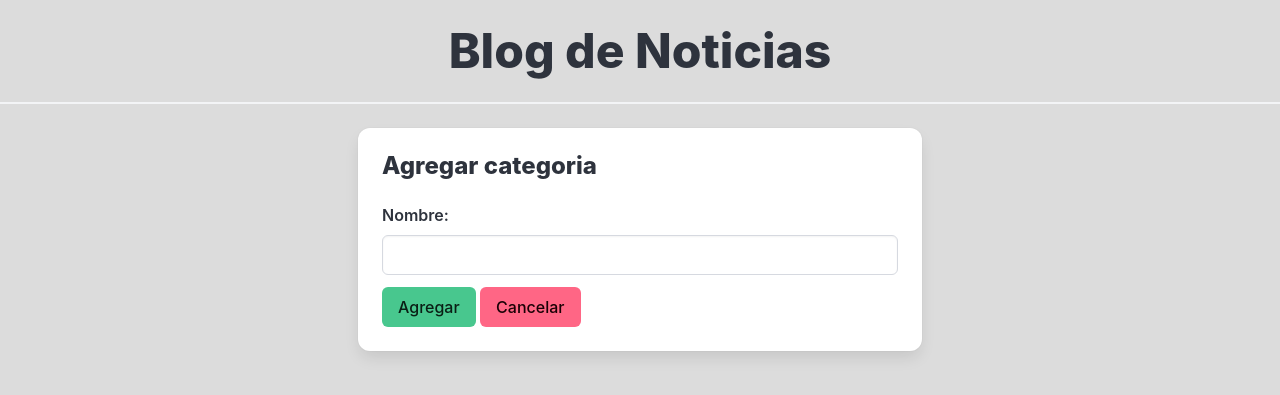
After one commit to EnriqueVilledaGarcia/Blog_TecNM, a Flask app: page /categories/new in a window 1280 px wide. The commit adds this page. Shown: the top 395 px of the page. Run offline with Flask 3, Linux system fonts and the light colour scheme; data that the repository does not hold is empty; some libraries are stand-ins or nearby versions.

Commit message:
Se agrega funcionalidad para insertar categoria

```diff
--- a/app/routes/categories.py
+++ b/app/routes/categories.py
@@ -10,3 +10,17 @@ categories_bp = Blueprint ('categories',__name__)
 def listar_categorias():
     categories = Category.query.all()
     return render_template('categories/listar_categorias.html', categories=categories)
+
+@categories_bp.route('/new', methods=['GET', 'POST'])
+def add_category():
+    if request.method == 'POST':
+        name = request.form['name']
+        new_category = Category(name=name)
+        db.session.add(new_category)
+        db.session.commit()
+
+        return redirect(url_for('categories.listar_categorias'))
+
+    #Aqui sigue si es GET
+    categories = Category.query.all()
+    return render_template('categories/create_category.html', categories=categories)
--- /dev/null
+++ b/app/templates/categories/create_category.html
@@ -0,0 +1,29 @@
+{% extends 'base.html' %}
+{% block title%} Blog de Noticias{% endblock %}
+{% block content%}
+<div class="columns">
+    <div class="column is-offset-3 is-6">
+        <div class="card">
+            <div class="card-content">
+                <div class="media">
+                    <div class="media-content">
+                        <p class="title is-4">Agregar categoria</p>
+                    </div>
+                </div>
+                <div class="content">
+                    <form action="{{ url_for('categories.add_category') }}" method="post">
+                        <div class="field">
+                            <label class="label">Nombre:</label>
+                            <div class="control">
+                                <input class="input" type="text" name='name' required>
+                            </div>
+                        </div>
+                        <button class="button is-success " type="submit">Agregar</button>
+                        <a class="button is-danger" href="{{ url_for('categories.listar_categorias') }}">Cancelar</a>
+                    </form>
+                </div>
+            </div>
+        </div>
+    </div>
+</div>
+{% endblock%}
--- a/app/templates/categories/listar_categorias.html
+++ b/app/templates/categories/listar_categorias.html
@@ -3,7 +3,7 @@
 {% block content %}
 <div class="columns">
     <div class="column is-offset-3 is-6">
-        <a href="#" class="button is-success">
+        <a href="{{ url_for('categories.add_category') }}" class="button is-success">
             <i class="fa-solid fa-plus"></i> &nbsp; Agregar categoría
         </a>
         <a href="{{ url_for('index') }}" class="button is-link">
```
